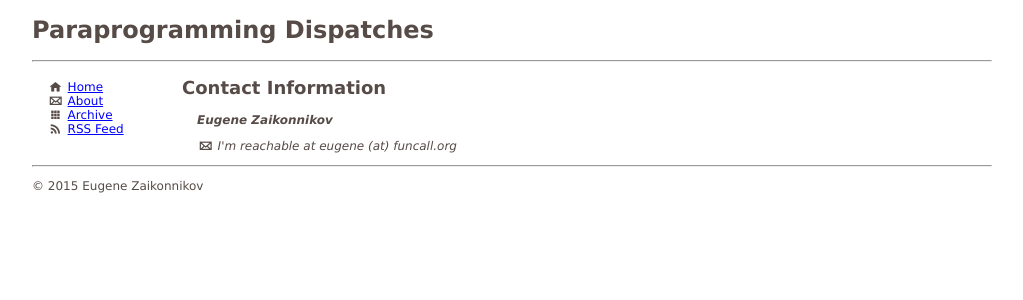
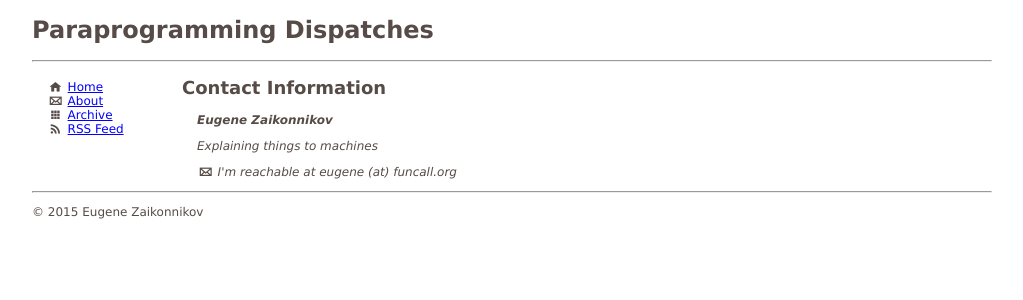
Before and after one commit to varjagg/varjagg.github.io, a Jekyll site: the page built from contact.html, in a window 1280 px wide. Shown: the top 300 px of the page, without its empty margins (26-1049 px from the left). Built offline with Jekyll 4.4.1, drawn with Linux system fonts in a browser that asks for light colours; Markdown is read by kramdown in place of the engine named in the settings; a script that is not in the unit is left out.

Commit message:
modified about info

```diff
--- a/contact.html
+++ b/contact.html
@@ -7,7 +7,7 @@ title: Contact Information
     <address>
         <p><strong>{{site.author}}</strong></p>
 
-	<p<Explaining things to machines></p>
+	<p>Explaining things to machines</p>
         <p>
         <i class="icon-mail"></i> I'm reachable at eugene (at) funcall.org</a></p>
     </address>
```
